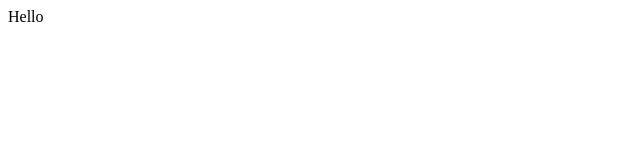
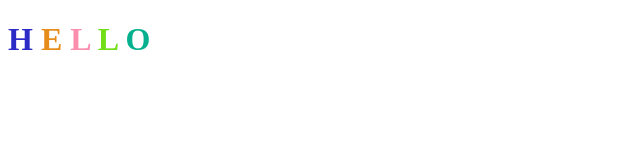
Before and after one commit to hannahsylee/AnimatedTextGitDemo, a plain HTML site: page index.html in a window 1280 px wide. Shown: the whole page, without its empty margins (0-640 px from the left). Drawn offline with Linux system fonts and the light colour scheme.

Commit message:
add v1 of color script

```diff
--- /dev/null
+++ b/app.js
@@ -0,0 +1,21 @@
+function randomRGB() {
+    const r = Math.floor(Math.random() * 256);
+    const g = Math.floor(Math.random() * 256);
+    const b = Math.floor(Math.random() * 256);
+    return `rgb(${r},${g},${b})`
+  }
+
+  // This changes the entire h1 all at once:
+  // const h1 = document.querySelector('h1');
+  // setInterval(function () {
+  //   h1.style.color = randomRGB();
+  // }, 500);
+
+
+  // To change each letter independently
+  const letters = document.querySelectorAll('.letter');
+  const intervalId = setInterval(function () {
+    for (let letter of letters) {
+      letter.style.color = randomRGB();
+    }
+  }, 2000);
--- a/index.html
+++ b/index.html
@@ -5,8 +5,18 @@
     <meta http-equiv="X-UA-Compatible" content="IE=edge">
     <meta name="viewport" content="width=device-width, initial-scale=1.0">
     <title>Document</title>
-</head>
+    <link rel="stylesheet" href="app.css">
+    <link href="https://fonts.googleapis.com/css?family=Montserrat&display=swap" rel="stylesheet">
+  </head>
+
 <body>
-    <div>Hello</div>
+<h1>
+    <span class="letter">H</span>
+    <span class="letter">E</span>
+    <span class="letter">L</span>
+    <span class="letter">L</span>
+    <span class="letter">O</span>
+</h1>
+<script src="app.js"></script>
 </body>
 </html>
```
